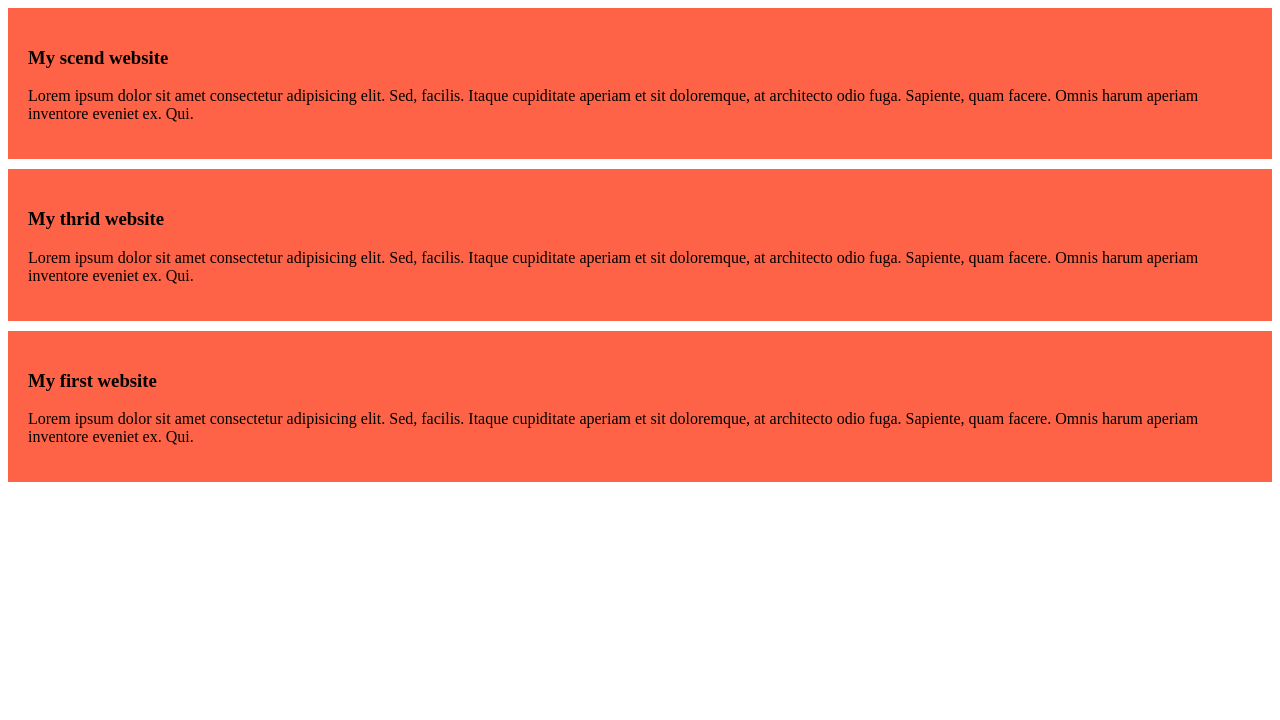
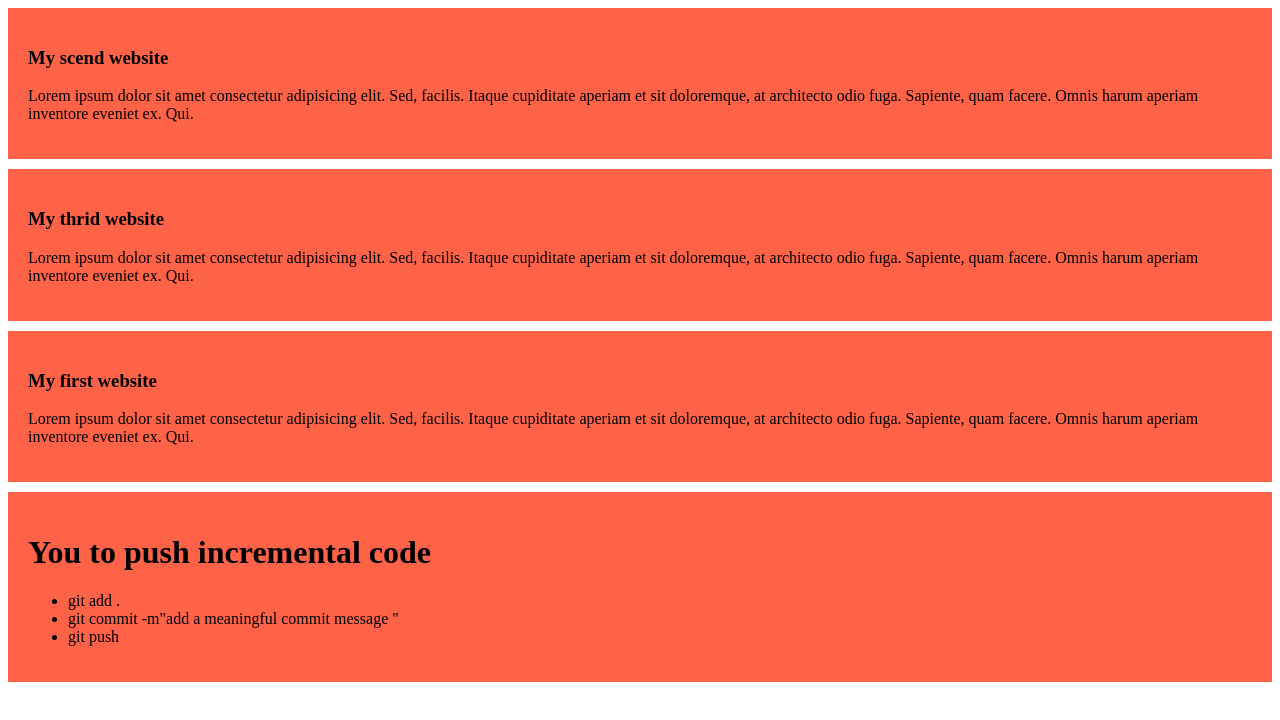
Before and after one commit to MD-SHihAb1/my-simple-website, a plain HTML site: page index.html in a window 1280 px wide. Drawn offline with Linux system fonts and the light colour scheme.

Commit message:
added a list to push code

```diff
--- a/index.html
+++ b/index.html
@@ -23,6 +23,14 @@
         <p>Lorem ipsum dolor sit amet consectetur adipisicing elit. Sed, facilis. Itaque cupiditate aperiam et sit doloremque,
              at architecto odio fuga. Sapiente, quam facere. Omnis harum aperiam inventore eveniet ex. Qui.</p>
     </div>
+    <div>
+        <h1>You to push incremental code </h1>
+        <ul>
+            <li>git add  .</li>
+            <li>git commit -m"add a meaningful commit message "</li>
+            <li>git push </li>
 
+        </ul>
+    </div>
 </body>
 </html>
```
